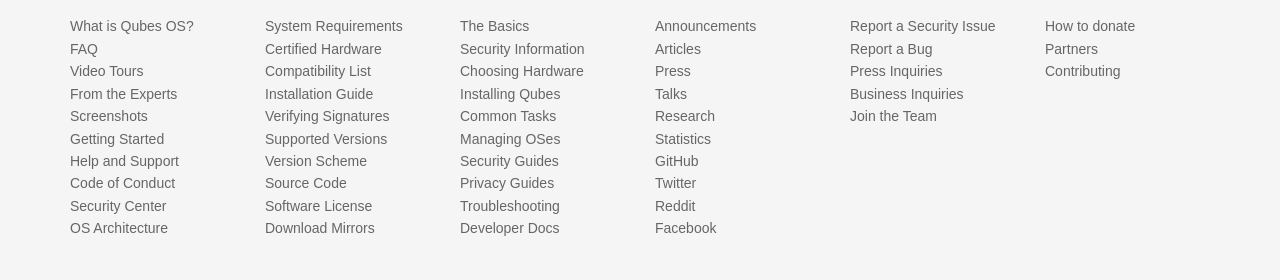
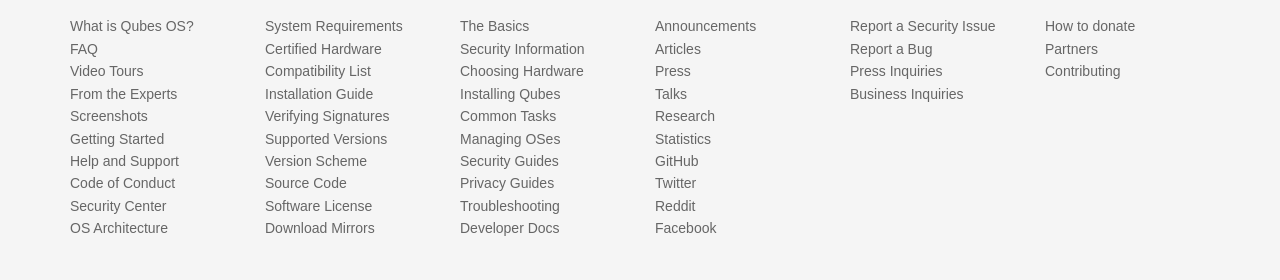
Before and after one commit to QubesOS/qubesos.github.io, a Jekyll site: the page built from news/index.html, in a window 1280 px wide, cut to the strip 498-778 px from the top of the page. Built offline with Jekyll 4.4.1, drawn with Linux system fonts in a browser that asks for light colours; some web fonts are replaced.

Commit message:
Remove Join link since there are currently no open positions

```diff
--- a/_data/architecture.yml
+++ b/_data/architecture.yml
@@ -106,7 +106,6 @@
   - title: Facebook
     url: https://www.facebook.com/QubesOS
 
-
 - title: Team
   url: /team/
   icon: fa-users
@@ -120,9 +119,6 @@
     url: mailto:press@qubes-os.org
   - title: Business Inquiries
     url: mailto:business@qubes-os.org
-  - title: Join the Team
-    url: /join/
-    icon: fa-thumbs-o-up
 
 - title: Donate
   url: /donate/
```
